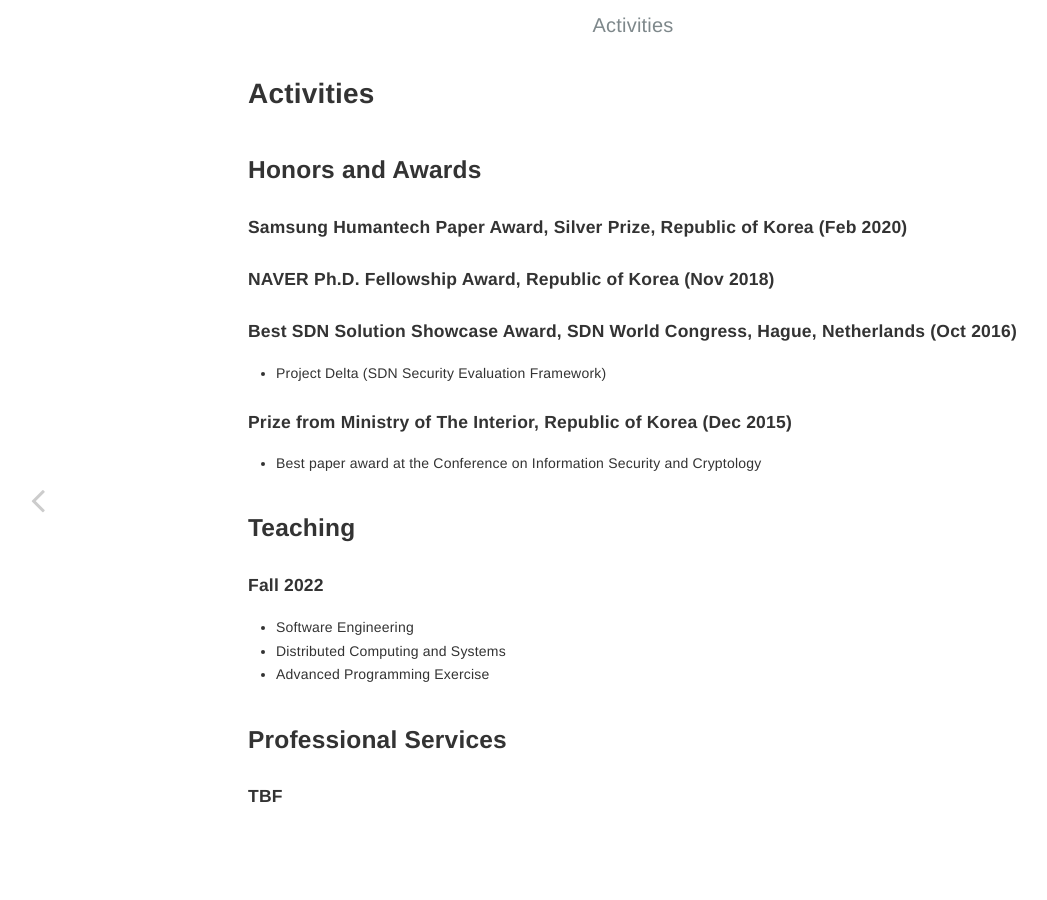
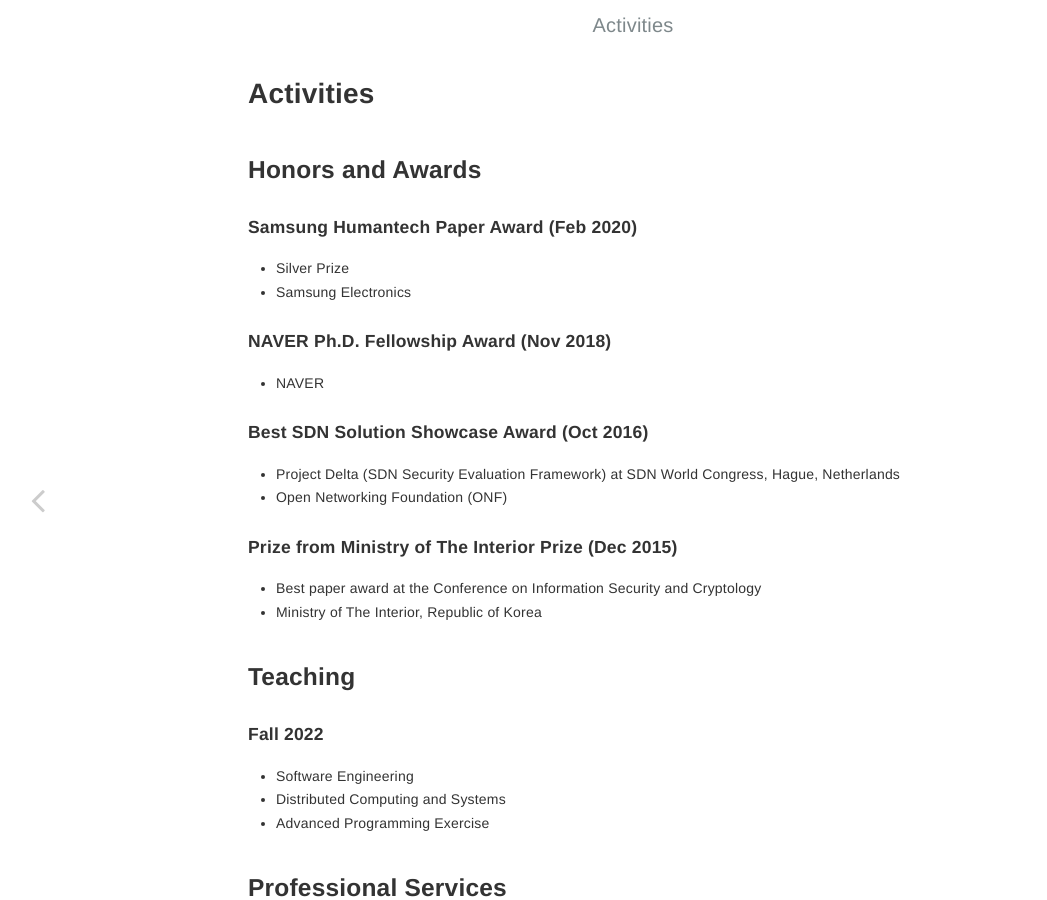
Before and after one commit to nam-jaehyun/nam-jaehyun.github.io, a Jekyll site: the page built from _posts/2022-08-06-activities.md, in a window 1280 px wide. Shown: the whole page, without its empty margins (7-1054 px from the left). Built offline with Jekyll 4.4.1, drawn with Linux system fonts in a browser that asks for light colours.

Commit message:
Update 2022-08-06-activities.md

```diff
--- a/_posts/2022-08-06-activities.md
+++ b/_posts/2022-08-06-activities.md
@@ -8,15 +8,20 @@ layout: post
 
 ## Honors and Awards
 
-#### Samsung Humantech Paper Award, Silver Prize, Republic of Korea (Feb 2020)
+#### Samsung Humantech Paper Award (Feb 2020)
+  - Silver Prize
+  - Samsung Electronics
 
-#### NAVER Ph.D. Fellowship Award, Republic of Korea (Nov 2018)
+#### NAVER Ph.D. Fellowship Award (Nov 2018)
+  - NAVER
 
-#### Best SDN Solution Showcase Award, SDN World Congress, Hague, Netherlands (Oct 2016)
-  - Project Delta (SDN Security Evaluation Framework)
+#### Best SDN Solution Showcase Award (Oct 2016)
+  - Project Delta (SDN Security Evaluation Framework) at SDN World Congress, Hague, Netherlands
+  - Open Networking Foundation (ONF)
 
-#### Prize from Ministry of The Interior, Republic of Korea (Dec 2015)
+#### Prize from Ministry of The Interior Prize (Dec 2015)
   - Best paper award at the Conference on Information Security and Cryptology
+  - Ministry of The Interior, Republic of Korea
 
 ## Teaching
 
```
